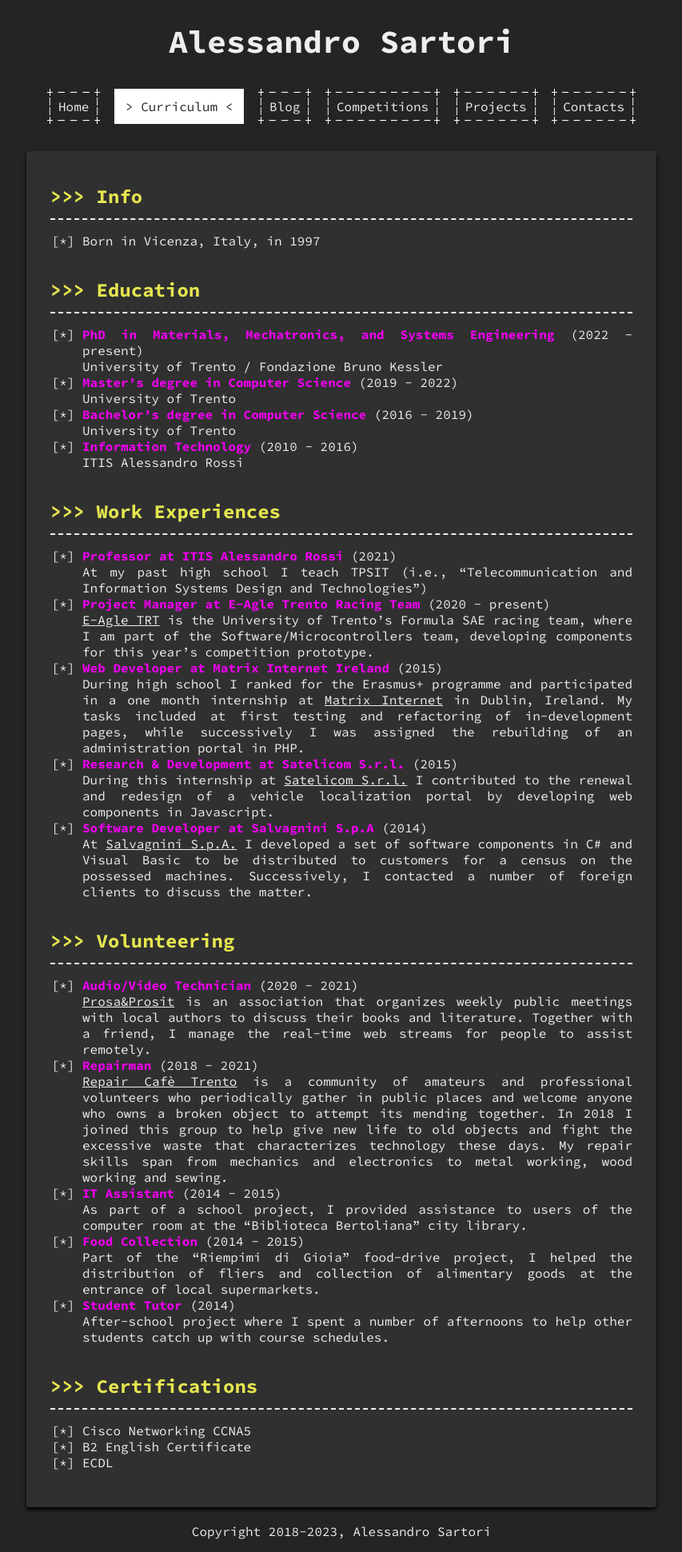
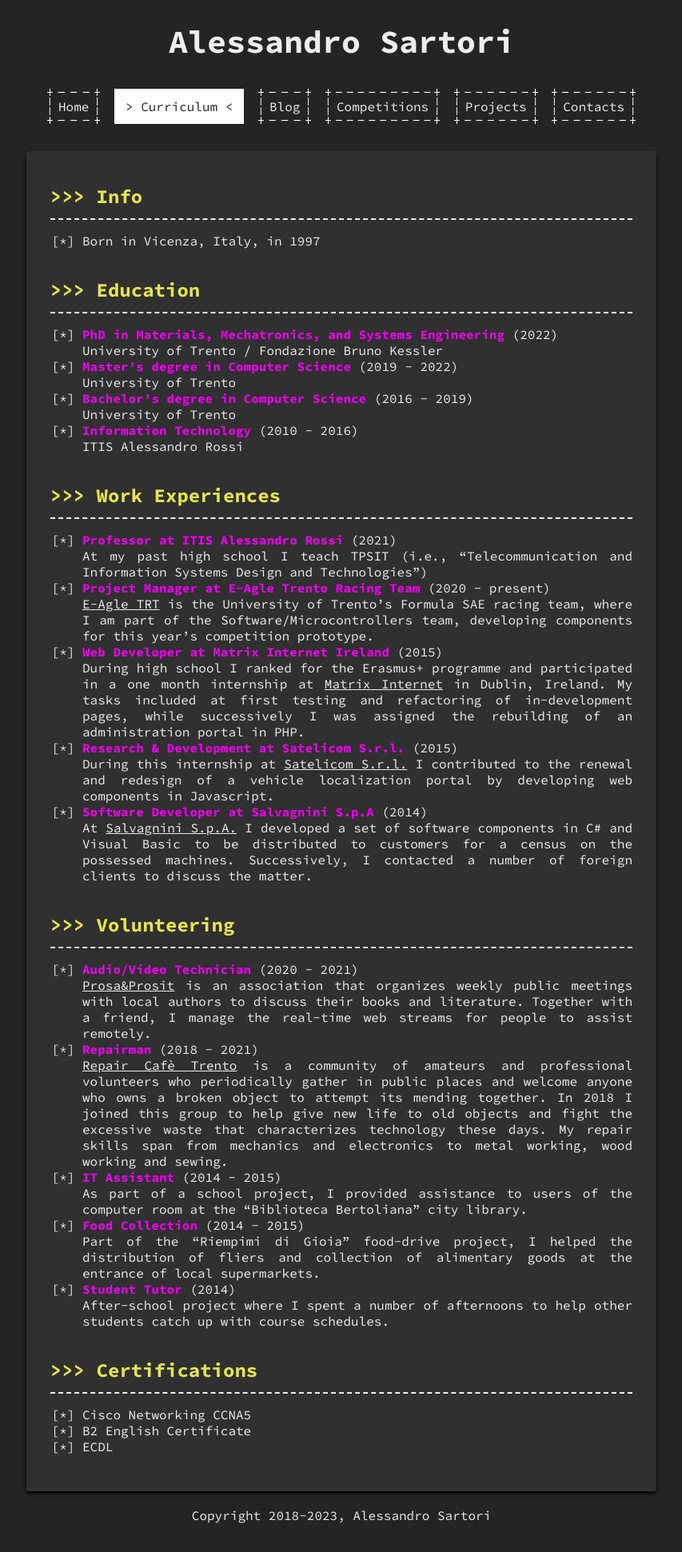
Before and after one commit to AlexSartori/alexsartori.github.io, a Jekyll site: the page built from cv.md, in a window 1280 px wide. Shown: the whole page at 80% size, without its empty margins (213-1066 px from the left). Built offline with Jekyll 4.4.1, drawn with Linux system fonts in a browser that asks for light colours.

Commit message:
Update CV

```diff
--- a/cv.md
+++ b/cv.md
@@ -10,7 +10,7 @@ permalink: /cv
 
 ## \>>> Education
 ---
-- **PhD in Materials, Mechatronics, and Systems Engineering**{:.highlight-purple} (2022 - present)\\
+- **PhD in Materials, Mechatronics, and Systems Engineering**{:.highlight-purple} (2022)\\
     University of Trento / Fondazione Bruno Kessler
 - **Master's degree in Computer Science**{:.highlight-purple} (2019 - 2022)\\
     University of Trento
```
